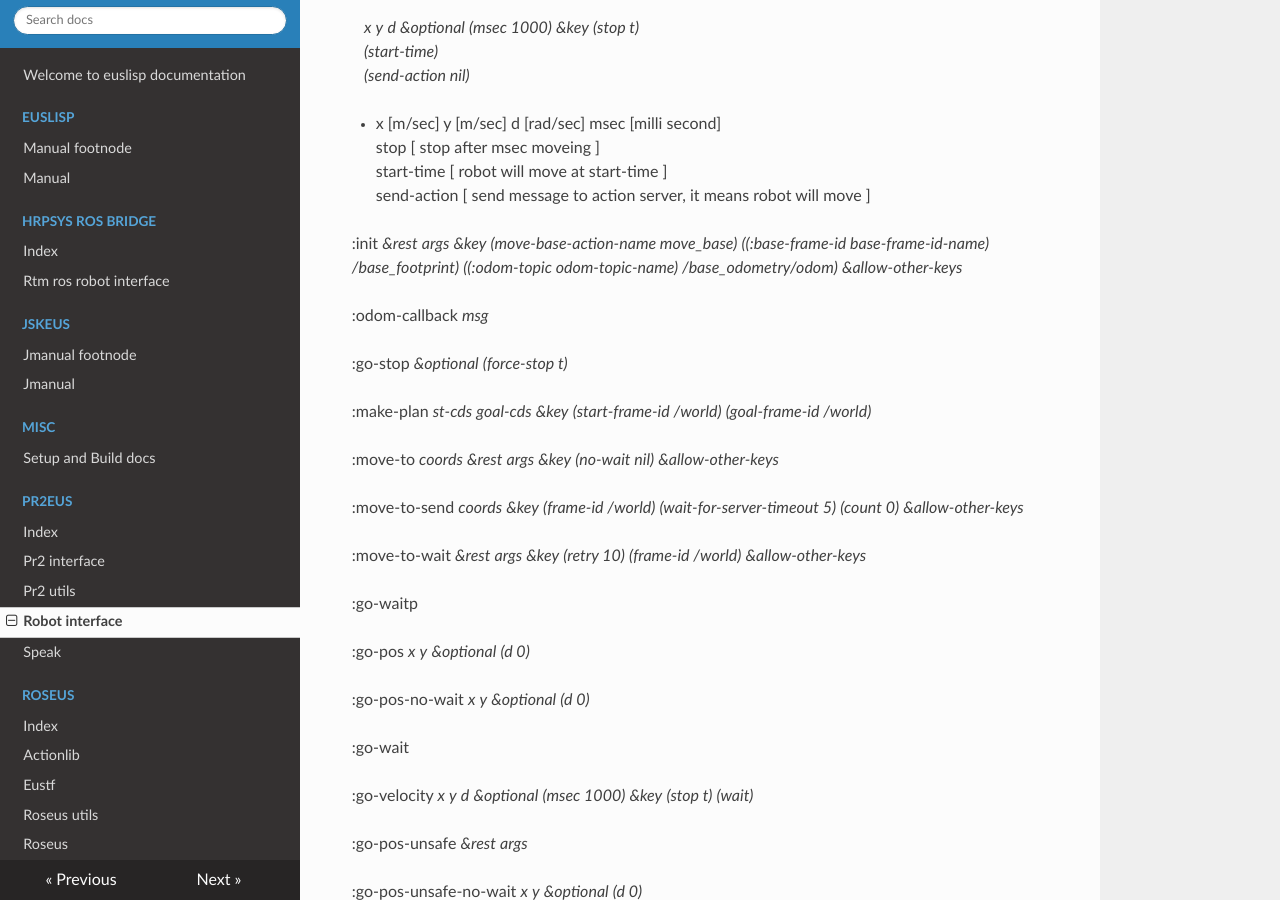
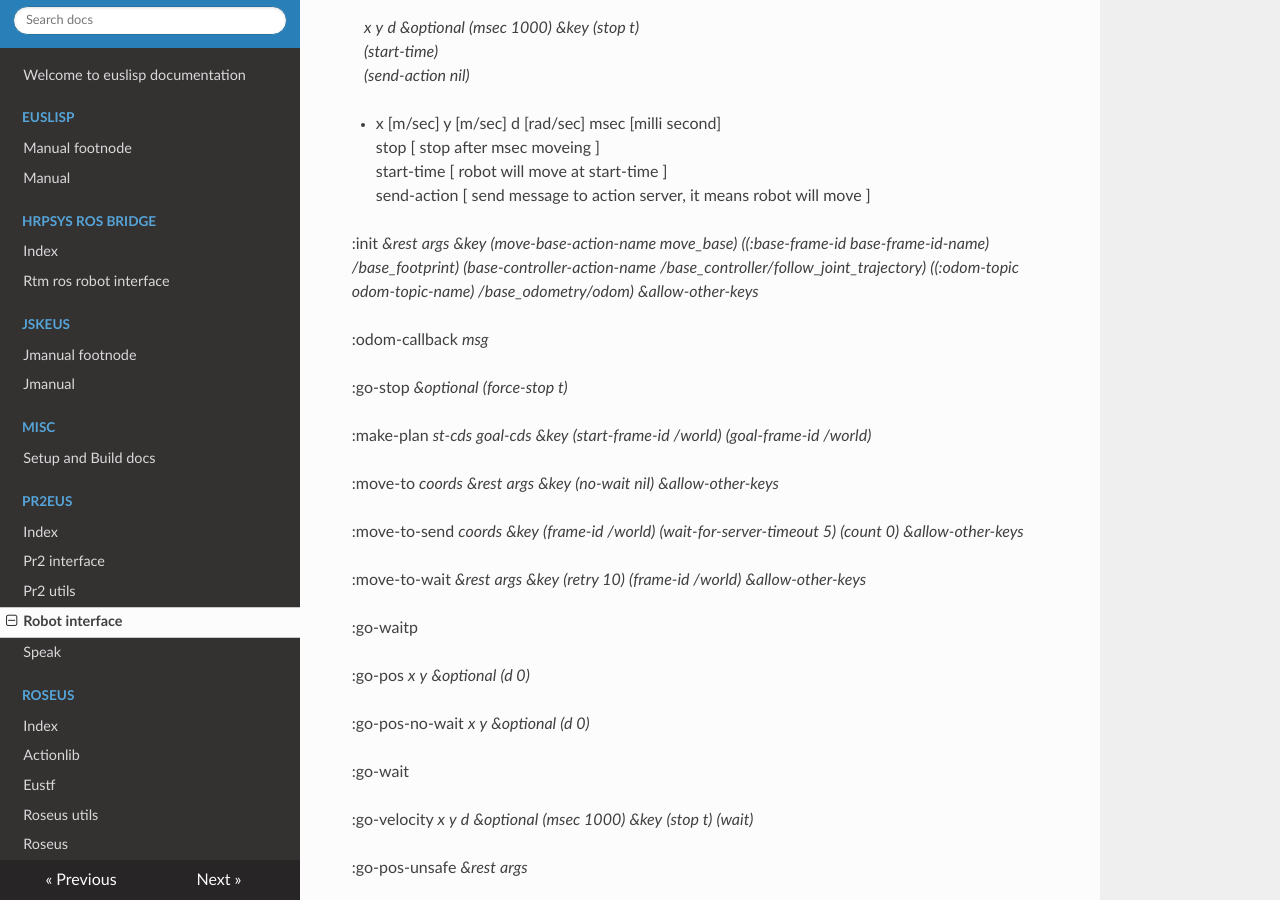
Before and after one commit to jsk-ros-pkg/euslisp-docs, an MkDocs documentation site: the page built from docs/pr2eus/robot-interface.md, in a window 1280 px wide and 900 px high, scrolled down 8109 px. Built offline with MkDocs 1.6.1, drawn with Linux system fonts in a browser that asks for light colours; nearby versions of some CDN libraries.

Commit message:
update documentation for pr2eus

```diff
--- a/docs/pr2eus/robot-interface.md
+++ b/docs/pr2eus/robot-interface.md
@@ -318,7 +318,7 @@ start-time [ robot will move at start-time ] <br>
 send-action [ send message to action server, it means robot will move ] <br>
 
 
-:init *&rest* *args* *&key* *(move-base-action-name move_base)* *((:base-frame-id base-frame-id-name) /base_footprint)* *((:odom-topic odom-topic-name) /base_odometry/odom)* *&allow-other-keys*
+:init *&rest* *args* *&key* *(move-base-action-name move_base)* *((:base-frame-id base-frame-id-name) /base_footprint)* *(base-controller-action-name /base_controller/follow_joint_trajectory)* *((:odom-topic odom-topic-name) /base_odometry/odom)* *&allow-other-keys*
 
 :odom-callback *msg*
 
```
